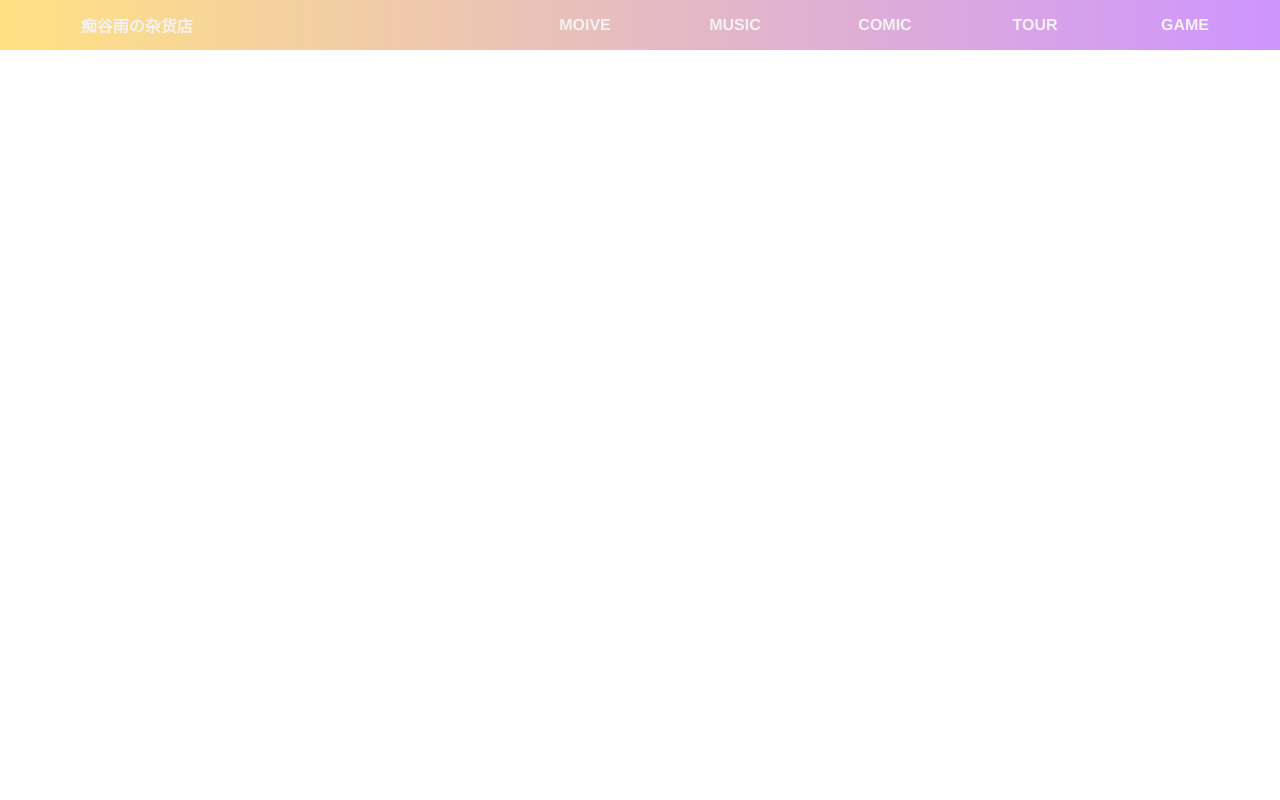
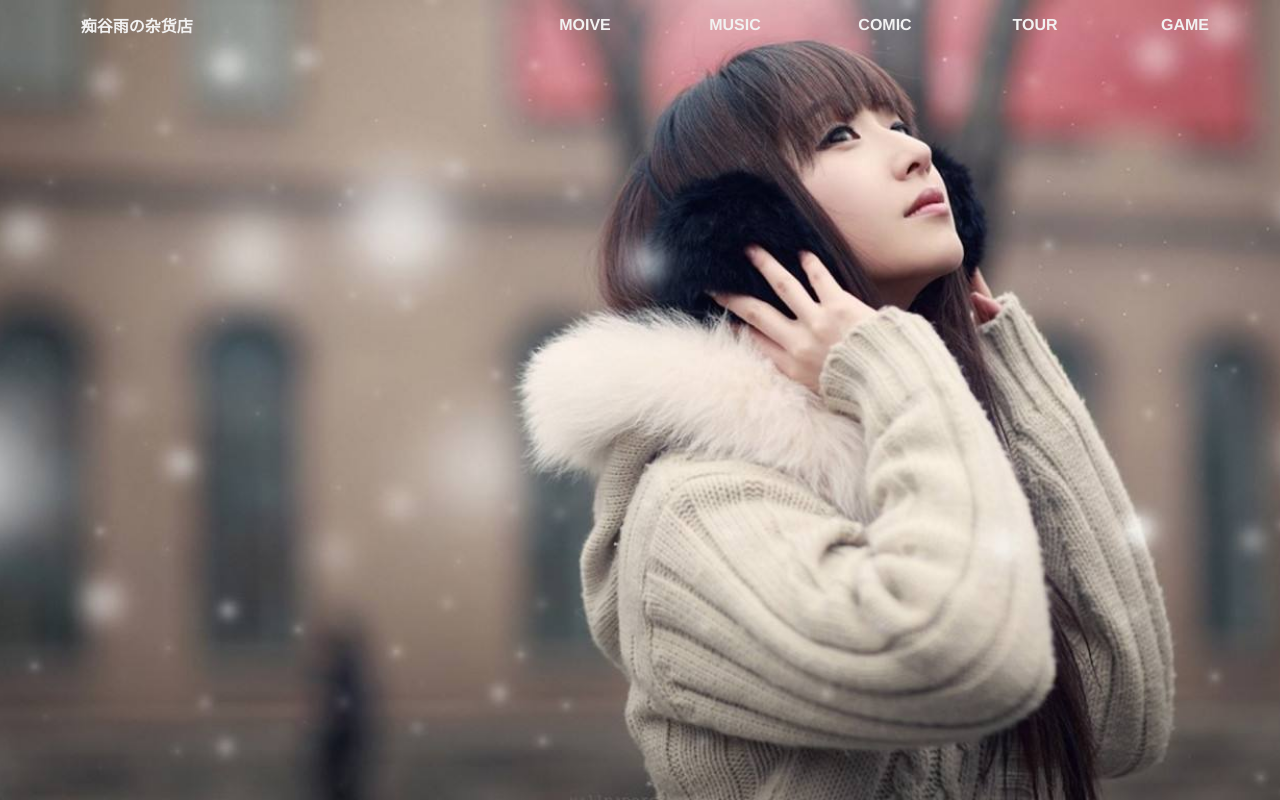
Before and after one commit to jonnzer/groceryHouse, a Vue app in the folder groceryHouse/: page /homePage in a window 1280 px wide. Built offline with nearby package versions, Linux system fonts and the light colour scheme; a web font is replaced by a local one; what mo-js would draw is missing.

Commit message:
增加背景图，过渡效果以及部分样式修改

```diff
--- a/groceryHouse/src/components/homePage.vue
+++ b/groceryHouse/src/components/homePage.vue
@@ -1,5 +1,6 @@
 <template>
     <div class="homePage">
+            <div class="allScreenPic"></div>
             <header class="hp_header">
                 <span class="myLogo">
                   <i class="lit_house">&#xe8ff;</i>
@@ -13,7 +14,6 @@
                   <li>GAME</li>
                 </ul>
           </header>
-
     </div>
 </template>
 <script>
@@ -38,22 +38,42 @@ export default {
   .homePage{
     font-size: 1.6rem;
     position: absolute;
-    /*left: 0;*/
-    /*top: 0;*/
     width: 100%;
     height: 100%;
   }
+
+  /*allScreen background Pic*/
+  .homePage .allScreenPic{
+    position: absolute;
+    width: 100%;
+    height: 100%;
+    background: url('../assets/pic4.jpg') center center no-repeat;
+    background-size: cover;
+    transform: matrix(1, 0, 0, 1, 0, 0);
+    transition: all 500ms linear;
+  }
+  .homePage .allScreenPic:hover{
+    transform: matrix(1.05, 0, 0, 1.05, 0, 0);
+
+  }
+  /*头部 -- start*/
   .homePage .hp_header{
     display: flex;
     flex-direction: row;
     justify-content: space-between;
     font-weight: bold;
     height: 5rem;
+    width: 100%;
     line-height: 5rem;
     /*border: 0.01rem solid palevioletred;*/
     color: #F2F2F2;
-    background: linear-gradient(to right, #ffe283, #ce94ff);
-
+    /*color: #000;*/
+    /*background: linear-gradient(to right, #ffe283, #ce94ff);*/
+    background: transparent;
+    position: absolute;
+    top: 0px;
+    left: 0px;
+    z-index: 3;
   }
   .homePage .lit_house{
     font-family: 'headerHouse';
@@ -77,4 +97,7 @@ export default {
   .homePage .allOption li:nth-child(5){
     margin-right: 2rem;
   }
+  /*头部 -- end*/
+  /*大图*/
+
 </style>
```
Lines whose indentation alone changed are shown as unchanged.
